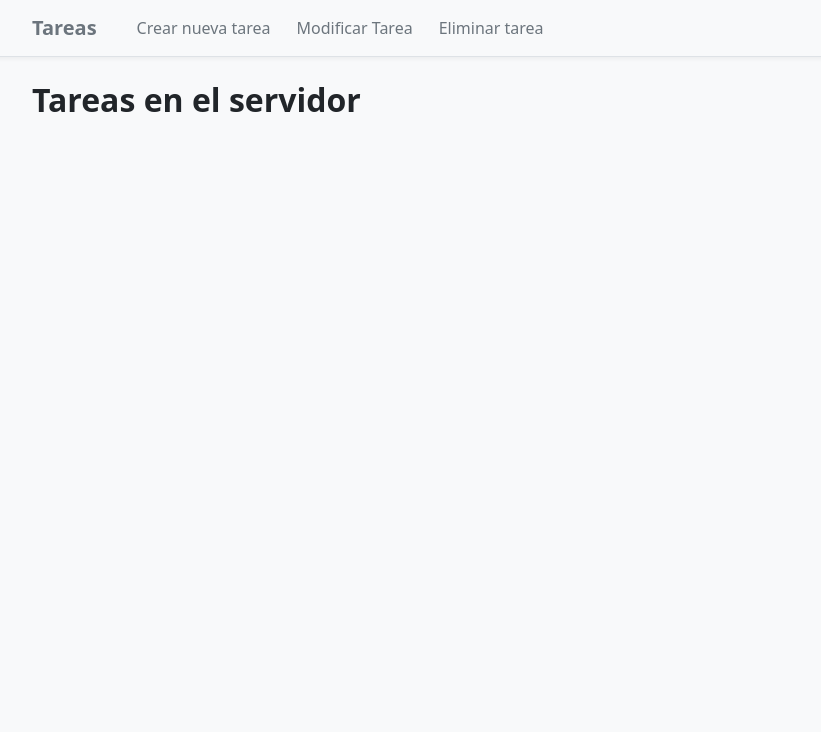
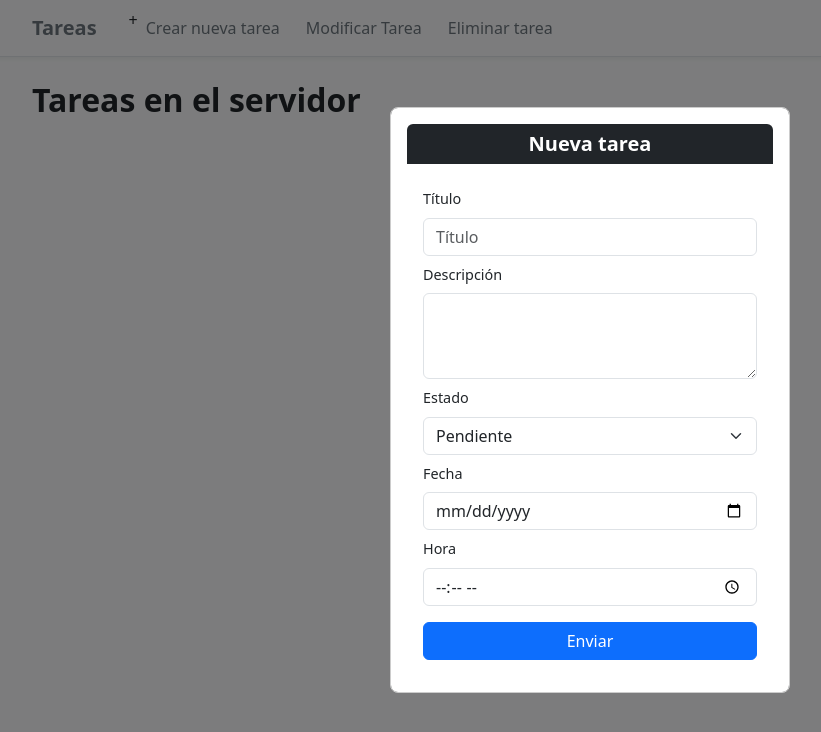
Before and after one commit to vjp-aitorTP/EjercioHTTP, a plain HTML site: page Ejercicio2/Ejercicio2.html in a window 1280 px wide. Both pictures are taken after a click on the link "Crear nueva tarea". Shown: the whole page, without its empty margins (50-871 px from the left). Drawn offline with nearby package versions, Linux system fonts and the light colour scheme; no server answers.

Commit message:
modal creado(Se ve pero no funciona)

```diff
--- a/Ejercicio2/Ejercicio2.html
+++ b/Ejercicio2/Ejercicio2.html
@@ -6,7 +6,7 @@
   <meta name="viewport" content="width=device-width, initial-scale=1">
   <title>Tareas en el servidor</title>
 
-  <script src="js/Ejercicio2.js" defer></script>
+  <script src="js/Ejercicio2.js" type="module" defer></script>
 
   <!-- Bootstrap CSS -->
   <link href="https://cdn.jsdelivr.net/npm/bootstrap@5.3.2/dist/css/bootstrap.min.css" rel="stylesheet">
@@ -24,9 +24,9 @@
       <a class="navbar-brand fw-bold" href="#">Tareas</a>
       <div class="collapse navbar-collapse">
         <ul class="navbar-nav ms-3">
-          <li class="nav-item"><a class="nav-link" href="#">Crear nueva tarea</a></li>
+          +<li class="nav-item"><a class="nav-link" id="btnCrearTarea" href="#">Crear nueva tarea</a></li>
           <li class="nav-item"><a class="nav-link" href="#">Modificar Tarea</a></li>
-          <li class="nav-item"><a class="nav-link" href="#">Eliminar tarea</a></li>
+          <li class="nav-item"><a class="nav-link" id="btn">Eliminar tarea</a></li>
         </ul>
       </div>
     </div>
--- a/Ejercicio2/css/Ejercicio2.css
+++ b/Ejercicio2/css/Ejercicio2.css
@@ -64,3 +64,20 @@ body {
 h2 {
   font-weight: 600;
 }
+
+.modal-content {
+  border-radius: 8px;
+  border: 1px solid #ccc;
+}
+
+.modal-content h5 {
+  font-weight: 600;
+}
+
+label {
+  font-size: 0.9rem;
+}
+
+button[type="submit"] {
+  width: 100%;
+}
--- a/Ejercicio2/js/Ejercicio2.js
+++ b/Ejercicio2/js/Ejercicio2.js
@@ -1,3 +1,5 @@
+import { ModalNuevaTarea } from "./ModalCrearTarea.js";
+
 var peticionPrincipal = new XMLHttpRequest();
 peticionPrincipal.open("GET","http://localhost:3000/tasks")
 peticionPrincipal.addEventListener("readystatechange", procesarPeticion)
@@ -35,3 +37,13 @@ function procesarPeticion(event){
         procesarResultado(resultado);
     }
 }
+
+const modalNuevaTarea = new ModalNuevaTarea();
+
+modalNuevaTarea.cargar().then(() => {
+  const btn = document.getElementById("btnCrearTarea");
+  btn.addEventListener("click", (e) => {
+    e.preventDefault();
+    modalNuevaTarea.mostrar();
+  });
+});
--- /dev/null
+++ b/Ejercicio2/js/ModalCrearTarea.js
@@ -0,0 +1,25 @@
+export class ModalNuevaTarea {
+  constructor() {
+    this.modal = null;
+  }
+
+  async cargar() {
+    const response = await fetch("modales/modalNuevaTarea.html");
+    const html = await response.text();
+    document.body.insertAdjacentHTML("beforeend", html);
+
+    this.modal = new bootstrap.Modal(document.getElementById("modalNuevaTarea"));
+    const form = document.getElementById("formNuevaTarea");
+
+    // Al enviar, cerramos modal y "volvemos al inicio"
+    form.addEventListener("submit", (e) => {
+      e.preventDefault();
+      this.modal.hide();
+      window.scrollTo(0, 0); // Vuelve arriba
+    });
+  }
+
+  mostrar() {
+    this.modal.show();
+  }
+}
--- /dev/null
+++ b/Ejercicio2/modales/modalNuevaTarea.html
@@ -0,0 +1,31 @@
+<div class="modal fade" id="modalNuevaTarea" tabindex="-1" aria-hidden="true">
+  <div class="modal-dialog modal-dialog-centered">
+    <div class="modal-content p-3" style="max-width:400px;margin:auto;">
+      <h5 class="text-center bg-dark text-white py-2 rounded-top">Nueva tarea</h5>
+      <div class="modal-body">
+        <form id="formNuevaTarea" class="d-flex flex-column gap-2">
+          <label for="titulo">Título</label>
+          <input type="text" id="titulo" class="form-control" placeholder="Título">
+
+          <label for="descripcion">Descripción</label>
+          <textarea id="descripcion" class="form-control" rows="3"></textarea>
+
+          <label for="estado">Estado</label>
+          <select id="estado" class="form-select">
+            <option>Pendiente</option>
+            <option>Haciendo</option>
+            <option>Completada</option>
+          </select>
+
+          <label for="fecha">Fecha</label>
+          <input type="date" id="fecha" class="form-control">
+
+          <label for="hora">Hora</label>
+          <input type="time" id="hora" class="form-control">
+
+          <button type="submit" class="btn btn-primary mt-2">Enviar</button>
+        </form>
+      </div>
+    </div>
+  </div>
+</div>
```
